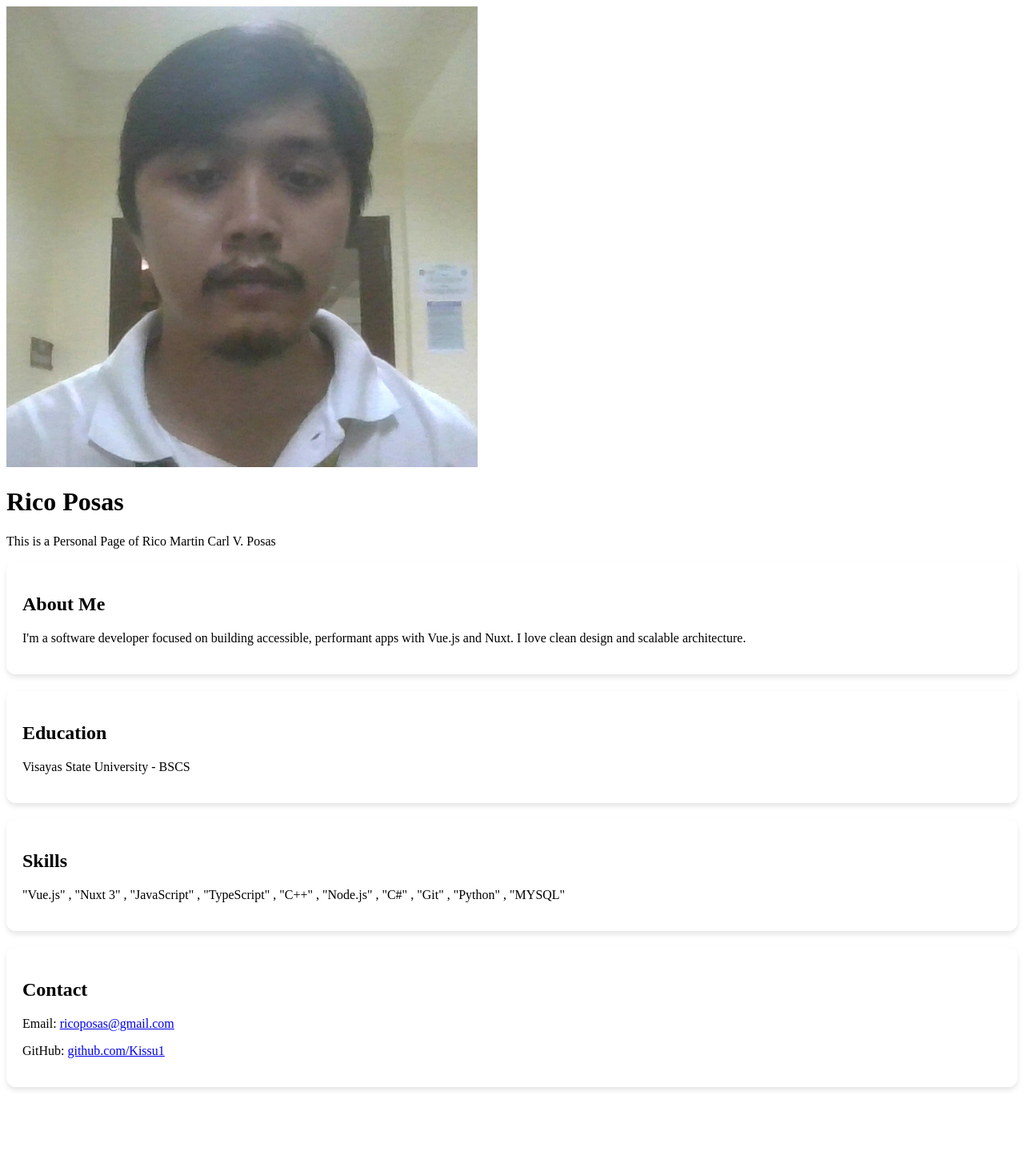
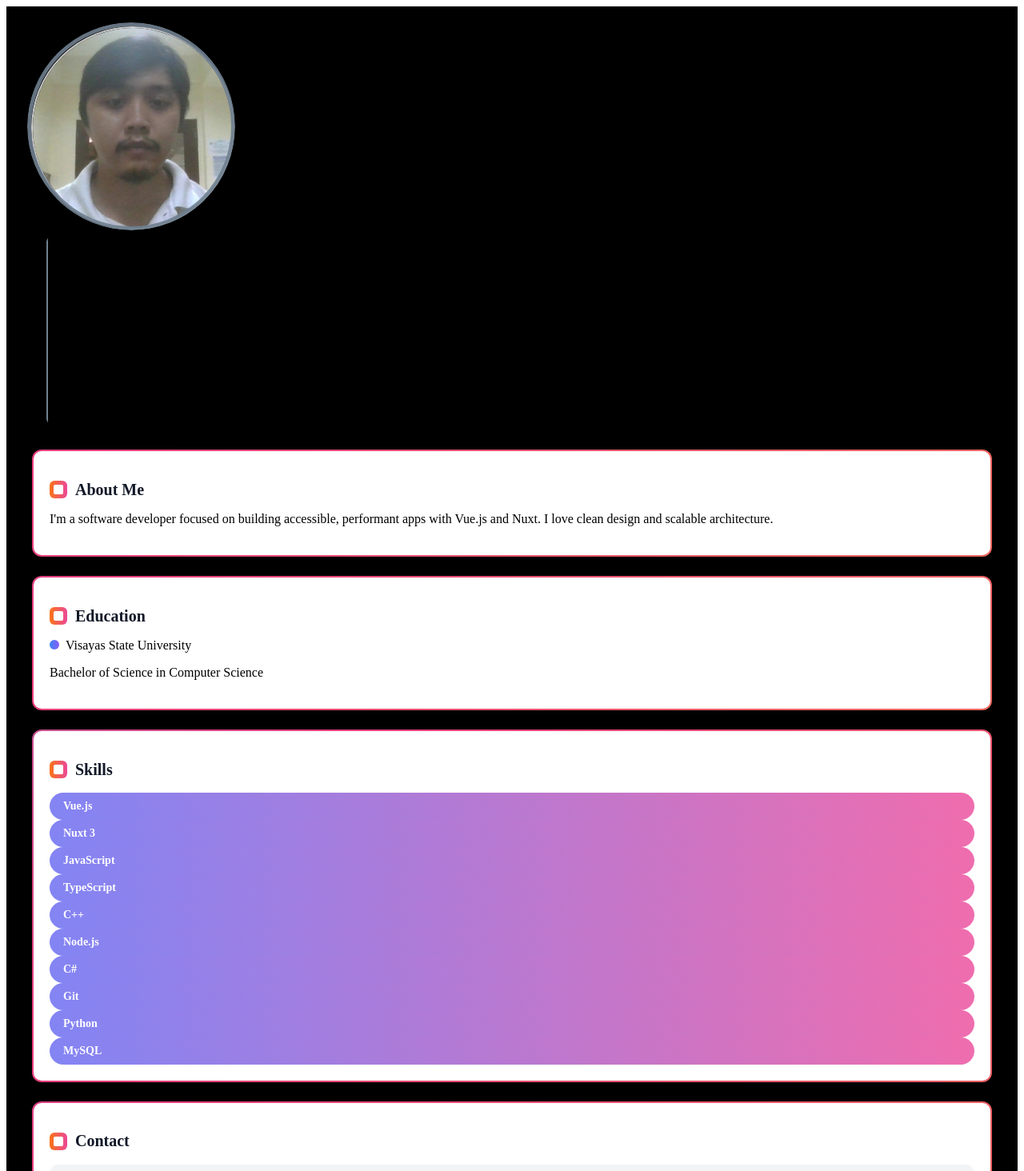
Before and after one commit to PotatoCode09/impactful_games, a Nuxt app: page /rposas in a window 1280 px wide. Shown: the top 1464 px of the page at 80% size. Before the commit the page ends 1379 px from the top, so only its background shows below. Built offline with nearby package versions, Linux system fonts and the light colour scheme.

Commit message:
[pages] improve page design

```diff
--- a/pages/rposas.vue
+++ b/pages/rposas.vue
@@ -1,127 +1,447 @@
 <template>
-  <div class="min-h-screen bg-gray-50 text-gray-900 font-sans px-6 py-12">
-    <div
-      class="max-w-3xl mx-auto bg-white rounded-2xl shadow-xl p-8 space-y-12 border border-gray-300"
-    >
-      <header class="text-center space-y-4">
+  <div class="min-h-screen bg-white flex justify-center items-center p-0">
+    <div class="w-full max-w-2xl backdrop-blur-xl shadow-2xl card-container">
+      <div class="card-border"></div>
+      <div class="card-content">
+        <div class="relative overflow-hidden header-section">
+          <div class="absolute top-0 left-0 w-full h-full">
+            <div class="absolute top-0 left-0 w-64 h-64 bg-purple-600 rounded-full mix-blend-multiply filter blur-3xl opacity-70 animate-blob"></div>
+            <div class="absolute top-0 right-0 w-64 h-64 bg-yellow-600 rounded-full mix-blend-multiply filter blur-3xl opacity-70 animate-blob animation-delay-2000"></div>
+            <div class="absolute -bottom-8 left-20 w-64 h-64 bg-pink-600 rounded-full mix-blend-multiply filter blur-3xl opacity-70 animate-blob animation-delay-4000"></div>
+          </div>
+
+          <div class="relative pt-16 pb-10 flex flex-col items-center text-center z-10">
+            <div class="profile-container mb-6">
+              <div class="profile-border"></div>
+              <div class="glow"></div>
               <img
                 src="/rposas.jpeg"
-          alt="Profile"
-          class="w-24 h-24 rounded-full mx-auto ring-4 ring-blue-500 shadow-lg"
+                alt="Rico Posas"
+                class="profile-image relative z-10"
               />
-        <h1 class="text-4xl font-extrabold text-gray-800 tracking-tight">
-          Rico Posas
-        </h1>
-        <p class="text-sm text-gray-600">
-          This is a Personal Page of Rico Martin Carl V. Posas
-        </p>
-      </header>
+            </div>
+                  <div class="title-badge">
+                    <div class="title-badge-border"></div>
+                    <div class="title-badge-content font-Plus Jakarta Sans">
+                      Rico Martin Carl V. Posas<br>
+                      Brgy. Marcos Baybay City Leyte<br>
+                      Creative Developer
+                    </div>
+                  </div>
+            </div>
+          </div>
+        </div>
 
-      <section>
-        <h2
-          class="text-xl font-semibold mb-4 border-b pb-1 border-gray-300 text-gray-700"
-        >
+        <div class="content-section">
+          <div class="space-y-8">
+            <section class="transform-section bg-animate-section">
+              <div class="section-content">
+                <h2 class="section-heading mb-4">
+                  <span class="section-icon"></span>
                   About Me
                 </h2>
-        <p class="leading-relaxed text-gray-700">
+                <p class="font-semibold text-gray-300 leading-relaxed">
                   I'm a software developer focused on building accessible, performant
                   apps with Vue.js and Nuxt. I love clean design and scalable
                   architecture.
                 </p>
+              </div>
             </section>
 
-      <section>
-        <h2
-          class="text-xl font-semibold mb-4 border-b pb-1 border-gray-300 text-gray-700"
-        >
+            <section class="transform-section bg-animate-section">
+              <div class="section-content">
+                <h2 class="section-heading mb-4">
+                  <span class="section-icon"></span>
                   Education
                 </h2>
-        <p class="leading-relaxed text-gray-700">
-          Visayas State University - BSCS
-        </p>
+                <div class="pl-1">
+                  <div class="flex items-center mb-1">
+                    <span class="education-dot"></span>
+                    <span class="font-semibold text-gray-200">Visayas State University</span>
+                  </div>
+                  <p class="ml-6 text-gray-300">Bachelor of Science in Computer Science</p>
+                </div>
+              </div>
             </section>
 
-      <section>
-        <h2
-          class="text-xl font-semibold mb-4 border-b pb-1 border-gray-300 text-gray-700"
-        >
+            <section class="transform-section bg-animate-section">
+              <div class="section-content">
+                <h2 class="section-heading mb-4">
+                  <span class="section-icon"></span>
                   Skills
                 </h2>
-        <p class="leading-relaxed text-gray-700">
-          "Vue.js" , "Nuxt 3" , "JavaScript" , "TypeScript" , "C++" , "Node.js"
-          , "C#" , "Git" , "Python" , "MYSQL"
-        </p>
+                <div class="flex flex-wrap gap-3 mt-2">
+                  <div class="skill-wrapper"><span class="skill-tag bg-gradient-to-r from-blue-500 to-indigo-600">Vue.js</span></div>
+                  <div class="skill-wrapper"><span class="skill-tag bg-gradient-to-r from-green-500 to-emerald-600">Nuxt 3</span></div>
+                  <div class="skill-wrapper"><span class="skill-tag bg-gradient-to-r from-yellow-500 to-amber-600">JavaScript</span></div>
+                  <div class="skill-wrapper"><span class="skill-tag bg-gradient-to-r from-blue-500 to-cyan-600">TypeScript</span></div>
+                  <div class="skill-wrapper"><span class="skill-tag bg-gradient-to-r from-purple-500 to-violet-600">C++</span></div>
+                  <div class="skill-wrapper"><span class="skill-tag bg-gradient-to-r from-green-500 to-teal-600">Node.js</span></div>
+                  <div class="skill-wrapper"><span class="skill-tag bg-gradient-to-r from-indigo-500 to-purple-600">C#</span></div>
+                  <div class="skill-wrapper"><span class="skill-tag bg-gradient-to-r from-red-500 to-pink-600">Git</span></div>
+                  <div class="skill-wrapper"><span class="skill-tag bg-gradient-to-r from-orange-500 to-amber-600">Python</span></div>
+                  <div class="skill-wrapper"><span class="skill-tag bg-gradient-to-r from-blue-500 to-indigo-600">MySQL</span></div>
+                </div>
+              </div>
             </section>
 
-      <section>
-        <h2
-          class="text-xl font-semibold mb-4 border-b pb-1 border-gray-300 text-gray-700"
-        >
+            <section class="transform-section bg-animate-section">
+              <div class="section-content">
+                <h2 class="section-heading mb-4">
+                  <span class="section-icon"></span>
                   Contact
                 </h2>
-        <p>
-          Email:
-          <a
-            href="mailto:ricoposas@gmail.com"
-            class="text-blue-600 hover:underline"
-            >ricoposas@gmail.com</a
-          >
-        </p>
-        <p>
-          GitHub:
-          <a
-            href="https://github.com/Kissu1"
-            target="_blank"
-            class="text-blue-600 hover:underline"
-            >github.com/Kissu1</a
-          >
-        </p>
+                <div class="space-y-4">
+                  <div class="contact-wrapper">
+                    <div class="contact-border"></div>
+                    <a href="mailto:ricoposas@gmail.com" class="contact-link">
+                      <span class="contact-icon email-icon"></span>
+                      ricoposas@gmail.com
+                    </a>
+                  </div>
+                  <div class="contact-wrapper">
+                    <div class="contact-border"></div>
+                    <a href="https://github.com/Kissu1" target="_blank" class="contact-link">
+                      <span class="contact-icon github-icon"></span>
+                      github.com/Kissu1
+                    </a>
+                  </div>
+                </div>
+              </div>
             </section>
+          </div>
+        </div>
       </div>
     </div>
 </template>
 
 <style scoped>
 body {
-  font-family: "Inter", sans-serif;
-  background-color: #f9fafb;
+  font-family: 'Plus Jakarta Sans', system-ui, sans-serif;
+  margin: 0;
+  padding: 0;
+  overflow-x: hidden;
+  background-color: #000000;
 }
 
-ul li:hover {
-  background-color: #f1f5f9;
-  transform: translateY(-5px);
-  box-shadow: 0 4px 8px rgba(0, 0, 0, 0.1);
+.bg-white {
+  background-color: #ffffff;
+  margin: 0;
+  padding: 0;
+  width: 100%;
+  max-width: 100vw;
 }
 
-section {
-  background-color: rgba(255, 255, 255, 0.9);
+.bg-animate-section {
+  background: linear-gradient(-45deg, #ee7752, #e73c7e, #23a6d5, #23d5ab);
+  background-size: 400% 400%;
+  animation: gradient 15s ease infinite;
   border-radius: 12px;
-  padding: 20px;
-  box-shadow: 0 4px 6px rgba(0, 0, 0, 0.1);
-  margin-bottom: 20px;
+  padding: 2px;
+  transition: transform 0.3s ease;
+  margin-bottom: 24px;
+  overflow: hidden;
 }
 
-section:hover {
-  background-color: rgba(255, 255, 255, 1);
+@keyframes gradient {
+  0% { background-position: 0% 50%; }
+  50% { background-position: 100% 50%; }
+  100% { background-position: 0% 50%; }
 }
 
-span {
+.card-container {
+  position: relative;
+  border-radius: 0;
+  padding: 0;
+  background: black;
+  overflow: hidden;
+  width: 100%;
+  max-width: 100%;
+}
+
+.card-border {
+  position: absolute;
+  inset: 0;
+  border-radius: 0;
+  border-width: 5px;
+  padding: 0;
+  animation: rotate 4s linear infinite;
+}
+
+.card-content {
+  position: relative;
+  z-index: 1;
+  border-radius: 0;
+  overflow: hidden;
+}
+
+.header-section {
+  background:black;
+}
+
+.profile-container {
+  position: relative;
+  left:8%;
+  margin-top: 20px;
+  transform: translateX(-75px);
+  width: 250px;
+  height: 250px;
+  padding: 5px;
+}
+.profile-border {
+  position: absolute;
+  inset: 0;
+  border-radius: 50%;
+  border-style: solid;
+  border-width: 5px;
+  padding: 4px;
+  border-color:slategray;
+  mask: linear-gradient(#fff 0 0) content-box, linear-gradient(#fff 0 0);
+  mask-composite: exclude;
+  animation: rotate 4s linear infinite;
+  opacity: 0.9;
+}
+
+.profile-image {
+  width: 100%;
+  height: 100%;
+  object-fit: cover;
+  border-radius: 50%;
+  border: 2px solid rgba(255, 255, 255, 0.8);
+  box-shadow: 0 0 25px rgba(0, 0, 0, 0.2);
+}
+
+.title-badge {
+  position: relative;
+  margin-left: 50px;
+  margin-right: 1500px;
+  margin-top: 8px;
+  padding: 1px;
+  border-radius: 1000px;
+  overflow: hidden;
+}
+
+.title-badge-border {
+  position: absolute;
+  inset: 0;
+  border-radius: 9999px;
+  padding: 1px;
+  background: white;
+  mask: linear-gradient(#fff 0 0) content-box, linear-gradient(#fff 0 0);
+  mask-composite: exclude;
+  border-width: 5px;
+  border-style:solid;
+  border-color : slategray;
+  ;
+}
+
+.title-badge-content {
+  padding: 8px 18px;
+  background: white;
+  color: black;
+  border-radius: 9999px;
+  font-weight: 600;
+  font-size: 1rem;
+  font-style: italic;
+
+}
+
+.content-section {
+  background: #000000;
+  padding: 32px;
+}
+
+.transform-section {
+  position: relative;
+  transition: transform 0.3s ease;
+}
+
+.transform-section:hover {
+  transform: translateY(-5px);
+}
+
+.section-content {
+  background: #ffffff;
+  border-radius: 10px;
+  padding: 20px;
+  transition: transform 0.3s ease, box-shadow 0.3s ease;
+}
+
+.section-heading {
+  display: flex;
+  align-items: center;
+  font-size: 1.25rem;
+  font-weight: 700;
+  color: #111827;
+  position: relative;
+}
+
+.section-icon {
+  display: inline-block;
+  width: 22px;
+  height: 22px;
+  margin-right: 10px;
+  background: linear-gradient(to right, #f97316, #ec4899);
+  border-radius: 6px;
+  position: relative;
+}
+
+.section-icon::after {
+  content: '';
+  position: absolute;
+  inset: 5px;
+  background: #ffffff;
+  border-radius: 2px;
+}
+
+.education-dot {
+  width: 12px;
+  height: 12px;
+  background: linear-gradient(to right, #3b82f6, #8b5cf6);
+  border-radius: 50%;
+  margin-right: 8px;
+  display: inline-block;
+}
+
+.skill-wrapper {
+  position: relative;
+  padding: 1px;
+  border-radius: 20px;
+  overflow: hidden;
+  background: linear-gradient(
+    60deg,
+    rgba(99, 102, 241, 0.8) 0%,
+    rgba(236, 72, 153, 0.8) 100%
+  );
   transition: all 0.3s ease;
 }
 
-span:hover {
-  transform: scale(1.05);
+.skill-wrapper:hover {
+  transform: translateY(-4px);
+  box-shadow: 0 8px 16px rgba(0, 0, 0, 0.15);
 }
 
-p {
+.skill-tag {
+  padding: 8px 16px;
+  border-radius: 19px;
+  color: white;
+  font-weight: 600;
+  font-size: 0.875rem;
+  display: block;
+}
+
+.contact-wrapper {
+  position: relative;
+  padding: 1px;
+  border-radius: 10px;
+  overflow: hidden;
+}
+
+.contact-border {
+  position: absolute;
+  inset: 0;
+  border-radius: 10px;
+  padding: 1px;
+  background: linear-gradient(
+    60deg,
+    rgba(99, 102, 241, 0.6) 0%,
+    rgba(139, 92, 246, 0.6) 100%
+  );
+  mask: linear-gradient(#fff 0 0) content-box, linear-gradient(#fff 0 0);
+  mask-composite: exclude;
+  opacity: 0;
+  transition: opacity 0.3s ease;
+}
+
+.contact-wrapper:hover .contact-border {
+  opacity: 1;
+}
+
+.contact-link {
+  display: flex;
+  align-items: center;
+  color: #111827;
+  font-weight: 500;
+  transition: all 0.3s ease;
+  text-decoration: none;
+  padding: 10px 12px;
+  border-radius: 9px;
+  background: #f3f4f6;
+}
+
+.contact-wrapper:hover .contact-link {
+  transform: translateX(5px);
+  background-color: #e5e7eb;
+  color: #8b5cf6;
+}
+
+.contact-icon {
+  width: 30px;
+  height: 30px;
+  border-radius: 8px;
+  margin-right: 12px;
+  display: flex;
+  align-items: center;
+  justify-content: center;
+  background: linear-gradient(to right, #6366f1, #8b5cf6);
+  color: white;
+  font-weight: bold;
+  position: relative;
+}
+
+.email-icon::before {
+  content: '@';
+  color: white;
   font-size: 16px;
 }
 
-a {
-  transition: color 0.3s ease-in-out;
+.github-icon::before {
+  content: 'G';
+  color: white;
+  font-size: 16px;
 }
 
-a:hover {
-  color: #1e40af;
+@keyframes rotate {
+  0% { background-position: 0% 50%; }
+  100% { background-position: 100% 50%; }
+}
+
+.animate-blob {
+  animation: blob 7s infinite;
+}
+
+.animation-delay-2000 {
+  animation-delay: 2s;
+}
+
+.animation-delay-4000 {
+  animation-delay: 4s;
+}
+
+@keyframes blob {
+  0% { transform: translate(0px, 0px) scale(1); }
+  33% { transform: translate(30px, -50px) scale(1.1); }
+  66% { transform: translate(-20px, 20px) scale(0.9); }
+  100% { transform: translate(0px, 0px) scale(1); }
+}
+
+@media (max-width: 640px) {
+  .content-section {
+    padding: 24px 20px;
+  }
+
+  .profile-container {
+    width: 120px;
+    height: 120px;
+  }
+
+  .section-content {
+    padding: 16px;
+  }
+
+  .skill-tag {
+    padding: 6px 12px;
+    font-size: 0.8rem;
+  }
 }
 </style>
```
Lines whose indentation alone changed are shown as unchanged.
